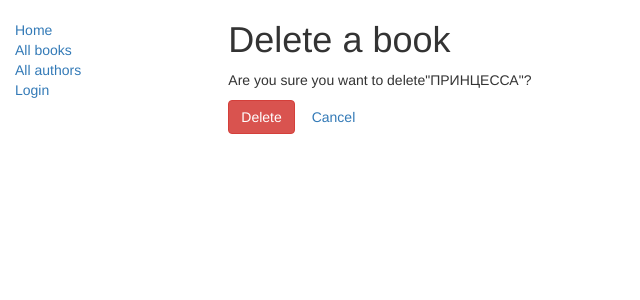
After one commit to mch1m/PractDjango, a Django app: page /catalog/book/1/delete/ in a window 1280 px wide. The commit adds this page. Shown: the top 300 px of the page, without its empty margins (0-640 px from the left). Run offline with Django 5.2, Linux system fonts and the light colour scheme; data comes from the database, SQL or seed files in the repository; both versions use the stored data as it was after the commit; parts of the project's set-up code (start-up, migrations or seed data) failed here and were passed over; some libraries are stand-ins or nearby versions.

Commit message:
сохраняю пока зарядка не села

```diff
--- a/locallibrary/catalog/models.py
+++ b/locallibrary/catalog/models.py
@@ -15,6 +15,33 @@ class Genre(models.Model):
         String for representing the Model object (in Admin site etc.)
         """
         return self.name
+
+class Language(models.Model):
+    """
+    Model representing a Language (e.g. English, French, Japanese, etc.)
+    """
+    name = models.CharField(max_length=200, help_text="Enter the book's natural language (e.g. English, French, Japanese etc.)")
+
+    def __str__(self):
+        """
+        String for representing the Model object (in Admin site etc.)
+        """
+        return self.name
+
+class AuthorAdmin(admin.ModelAdmin):
+    list_display = ('last_name', 'first_name', 'date_of_birth', 'date_of_death')
+    fields = ['first_name', 'last_name', ('date_of_birth', 'date_of_death')]
+    inlines = [BookInline]  # Добавляем встроенное отображение книг
+
+    class Meta:
+        ordering = ["last_name", "first_name"]
+
+    def get_absolute_url(self):
+        return reverse('author-detail', args=[str(self.id)])
+
+    def __str__(self):
+        return '%s, %s' % (self.last_name, self.first_name)
+
 class Book(models.Model):
     """
     Model representing a book (but not a specific copy of a book).
@@ -26,6 +53,7 @@ class Book(models.Model):
     summary = models.TextField(max_length=1000, help_text="Enter a brief description of the book")
     isbn = models.CharField('ISBN',max_length=13, help_text='13 Character <a href="https://www.isbn-international.org/content/what-isbn">ISBN number</a>')
     genre = models.ManyToManyField(Genre, help_text="Select a genre for this book")
+    language = models.ForeignKey('Language', on_delete=models.SET_NULL, null=True)
     # ManyToManyField used because genre can contain many books. Books can cover many genres.
     # Genre class has already been defined so we can specify the object above.
     def display_genre(self):
@@ -57,12 +85,6 @@ class BookInstance(models.Model):
     due_back = models.DateField(null=True, blank=True)
     borrower = models.ForeignKey(User, on_delete=models.SET_NULL, null=True, blank=True)
 
-    @property
-    def is_overdue(self):
-        if self.due_back and date.today() > self.due_back:
-            return True
-        return False
-
     LOAN_STATUS = (
         ('m', 'Maintenance'),
         ('o', 'On loan'),
@@ -71,6 +93,13 @@ class BookInstance(models.Model):
     )
 
     status = models.CharField(max_length=1, choices=LOAN_STATUS, blank=True, default='m', help_text='Book availability')
+
+    @property
+    def is_overdue(self):
+        if self.due_back and date.today() > self.due_back:
+            return True
+        return False
+
 
     class Meta:
         ordering = ["due_back"]
@@ -105,3 +134,5 @@ class Author(models.Model):
         String for representing the Model object.
         """
         return '%s, %s' % (self.last_name, self.first_name)
+class Meta:
+    ordering = ["last_name", "first_name"]
--- /dev/null
+++ b/locallibrary/catalog/templates/catalog/book_confirm_delete.html
@@ -0,0 +1,13 @@
+{% extends "base_generic.html" %}
+
+{% block content %}
+    <h1>Delete a book</h1>
+
+    <p>Are you sure you want to delete"{{ book }}"?</p>
+
+    <form method="post">
+        {% csrf_token %}
+        <button type="submit" class="btn btn-danger">Delete</button>
+        <a href="{% url 'book-detail' book.pk %}" class="btn btn-secondary">Cancel</a>
+    </form>
+{% endblock content %}
--- a/locallibrary/catalog/templates/index.html
+++ b/locallibrary/catalog/templates/index.html
@@ -14,6 +14,7 @@
     <li><strong>Copies available:</strong> {{ num_instances_available }}</li>
     <li><strong>Authors:</strong> {{ num_authors }}</li>
     <li><strong>Genre:</strong> {{ num_genres }}</li>
+    <li><strong>Books containing 'the':</strong> {{ num_books_with_the }}</li>
   </ul>
 <p>
   You have visited this page {{ num_visits }}{% if num_visits == 1 %} time{%
--- a/locallibrary/catalog/urls.py
+++ b/locallibrary/catalog/urls.py
@@ -14,4 +14,7 @@ urlpatterns = [
     path('author/create/', views.AuthorCreate.as_view(), name='author_create'),
     path('author/<int:pk>/update/', views.AuthorUpdate.as_view(), name='author_update'),
     path('author/<int:pk>/delete/', views.AuthorDelete.as_view(), name='author_delete'),
+    path('book/create/', views.BookCreate.as_view(), name='book_create'),
+    path('book/<int:pk>/update/', views.BookUpdate.as_view(), name='book_update'),
+    path('book/<int:pk>/delete/', views.BookDelete.as_view(), name='book_delete'),
 ]
--- a/locallibrary/catalog/views.py
+++ b/locallibrary/catalog/views.py
@@ -1,17 +1,13 @@
-from django.shortcuts import render
-from .models import Book, Author, BookInstance, Genre
+from django.urls import reverse_lazy
+from django.http import HttpResponseRedirect
+import datetime
 from django.views import generic
+from django.views.generic.edit import CreateView, UpdateView, DeleteView
 from django.contrib.auth.mixins import LoginRequiredMixin
 from django.contrib.auth.mixins import PermissionRequiredMixin
-from .models import Author
 from django.contrib.auth.decorators import permission_required
-from django.views.generic.edit import CreateView, UpdateView, DeleteView
-from django.urls import reverse_lazy
-from django.shortcuts import get_object_or_404
-from django.http import HttpResponseRedirect
-from django.urls import reverse
-import datetime
 from .forms import RenewBookForm
+from .models import Book, Author, BookInstance, Genre
 
 def index(request):
     """
@@ -26,6 +22,11 @@ def index(request):
     num_genres=Genre.objects.count()
     num_visits=request.session.get('num_visits', 0)
     request.session['num_visits'] = num_visits+1
+    # Проверьте себя
+    num_genres = Genre.objects.count()
+    # Книги, содержащие слово 'the' в заголовке (без учета регистра)
+    num_books_with_the = Book.objects.filter(title__icontains='the').count()
+
     # Отрисовка HTML-шаблона index.html с данными внутри
     # переменной контекста context
     return render(
@@ -35,12 +36,13 @@ def index(request):
                  'num_instances_available':num_instances_available,
                  'num_authors':num_authors, 'num_genres':num_genres, 'num_visits':num_visits},
     )
-# Create your views here.
 
 class BookListView(generic.ListView):
     model = Book
     paginate_by = 1
 
+    def get_queryset(self):
+        return Book.objects.all().order_by('title')
 
 class BookDetailView(generic.DetailView):
         model = Book
@@ -48,6 +50,9 @@ class BookDetailView(generic.DetailView):
 class AuthorListView(generic.ListView):
     model = Author
     paginate_by = 1
+
+    def get_queryset(self):
+        return Author.objects.all().order_by('last_name', 'first_name')
 
 class AuthorDetailView(generic.DetailView):
     model = Author
@@ -118,3 +123,24 @@ class AuthorUpdate(UpdateView):
 class AuthorDelete(DeleteView):
     model = Author
     success_url = reverse_lazy('authors')
+
+class BookCreate(CreateView):
+    model = Book
+    fields = ['title', 'author', 'summary', 'isbn', 'genre', 'language']
+    template_name = 'catalog/book_form.html'
+
+    def get_success_url(self):
+        return reverse_lazy('book-detail', kwargs={'pk': self.object.pk})
+
+class BookUpdate(UpdateView):
+    model = Book
+    fields = ['title', 'author', 'summary', 'isbn', 'genre', 'language']
+    template_name = 'catalog/book_form.html'
+
+    def get_success_url(self):
+        return reverse_lazy('book-detail', kwargs={'pk': self.object.pk})
+
+class BookDelete(DeleteView):
+    model = Book
+    template_name = 'catalog/book_confirm_delete.html'
+    success_url = reverse_lazy('books')
```
Also changed, not shown: locallibrary/catalog/admin.py (+6 -2 lines), locallibrary/catalog/templates/catalog/book_form.html (added, +11 -0 lines), locallibrary/catalog/test/test_forms.py (added, +37 -0 lines), locallibrary/catalog/test/test_models.py (added, +24 -0 lines), locallibrary/catalog/test/test_views.py (added, +40 -0 lines), locallibrary/catalog/templates/catalog/book_detail.html (line endings or trailing spaces), locallibrary/db.sqlite3.
